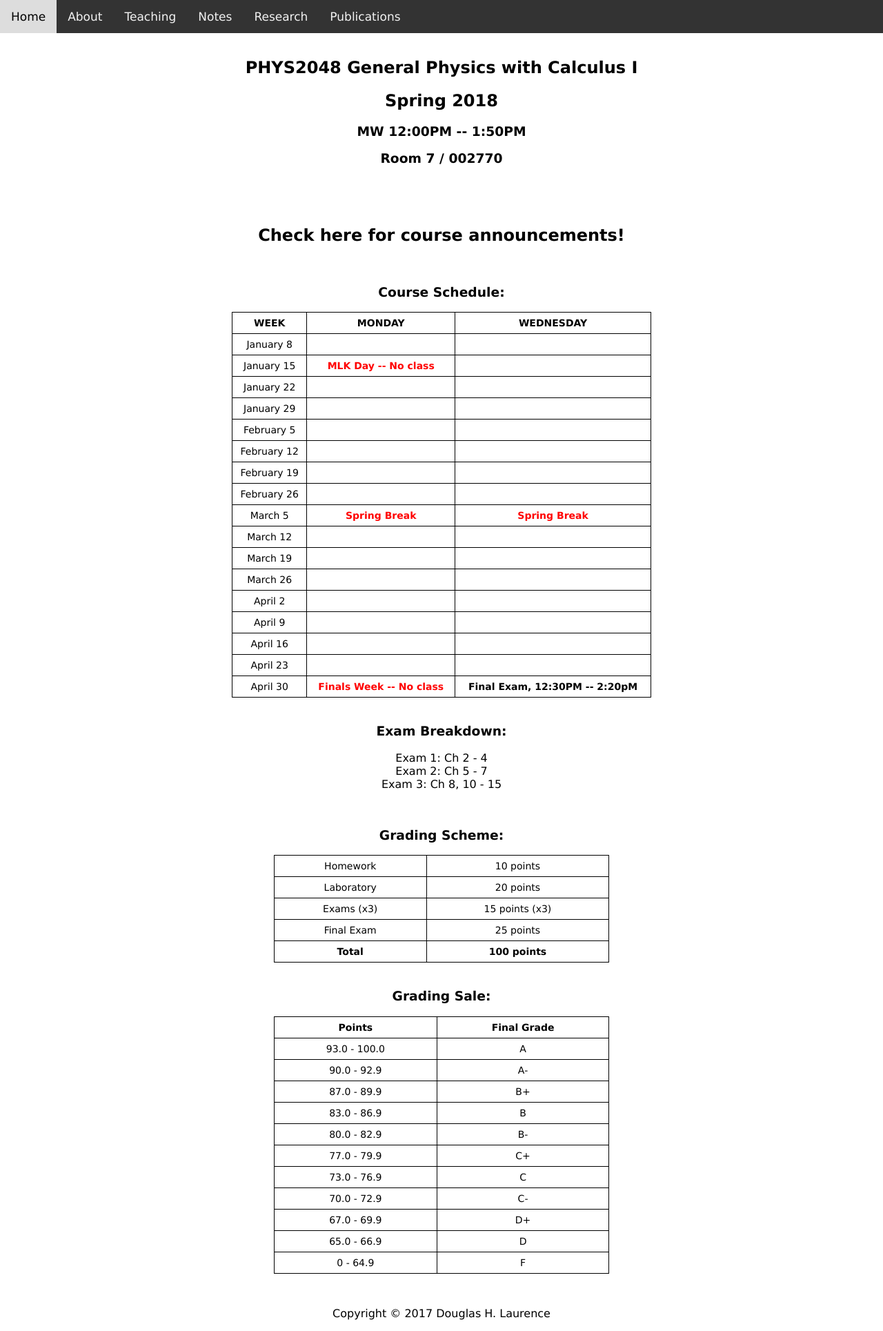
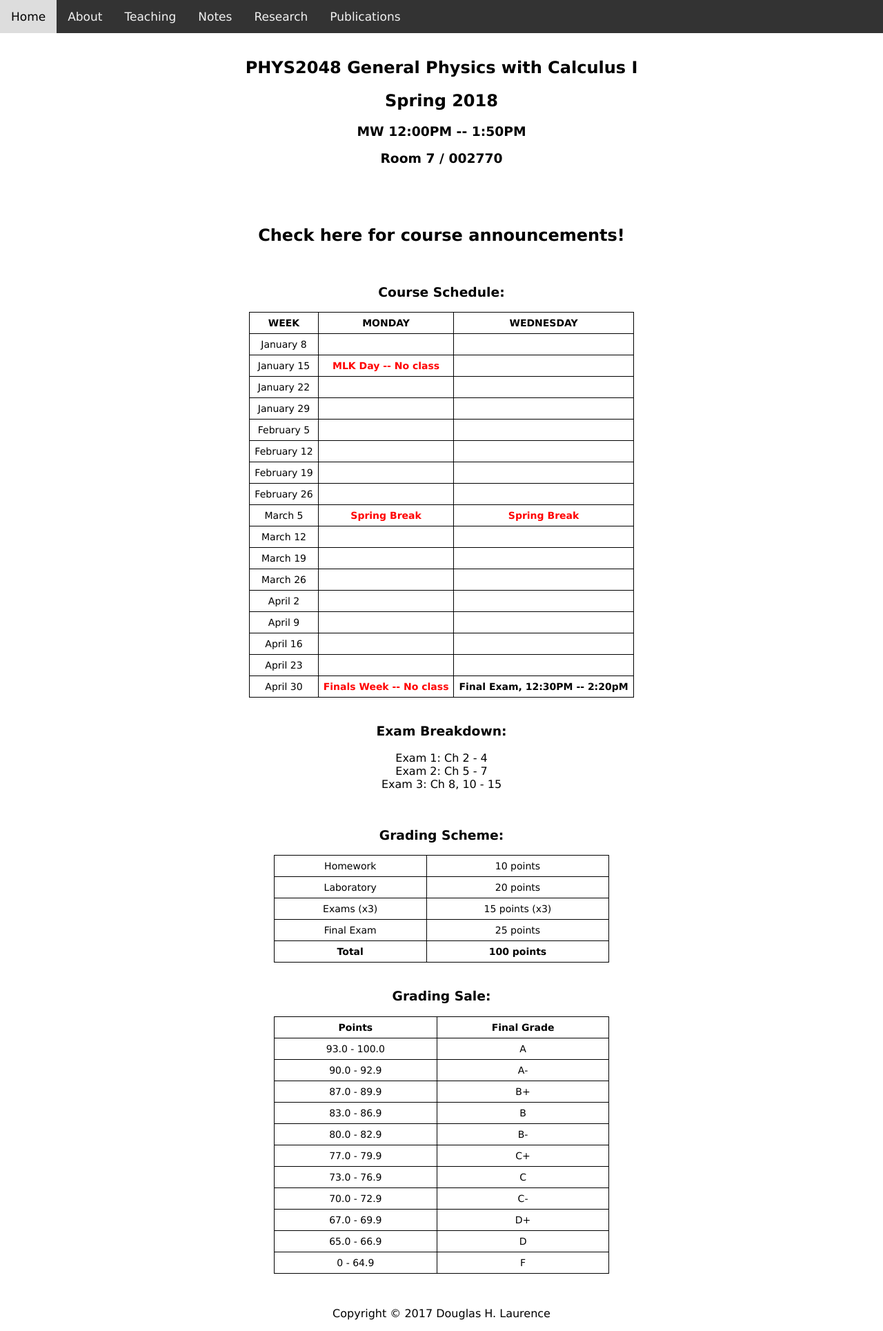
Before and after one commit to dhlaurence/dhlaurence.github.io, a Jekyll site: the page built from teaching/phys2048spring2018.html, in a window 1280 px wide. Shown: the whole page at 69% size. Built offline with Jekyll 4.4.1, drawn with Linux system fonts in a browser that asks for light colours.

Commit message:
Update phys2048spring2018.html

```diff
--- a/teaching/phys2048spring2018.html
+++ b/teaching/phys2048spring2018.html
@@ -22,7 +22,7 @@ title: PHYS2048Spring2018
     <center>Course Schedule:</center>
   </h3>
 
-  <center><table style="width:50%">
+  <center><table style="width:=60%">
   <tr>
     <th>WEEK</th>
     <th>MONDAY</th>
```
